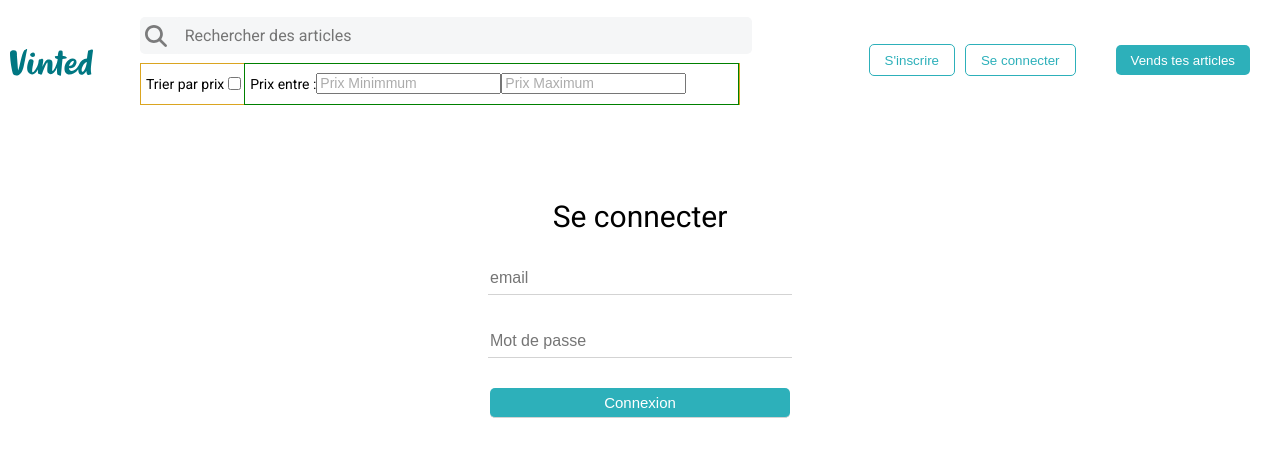
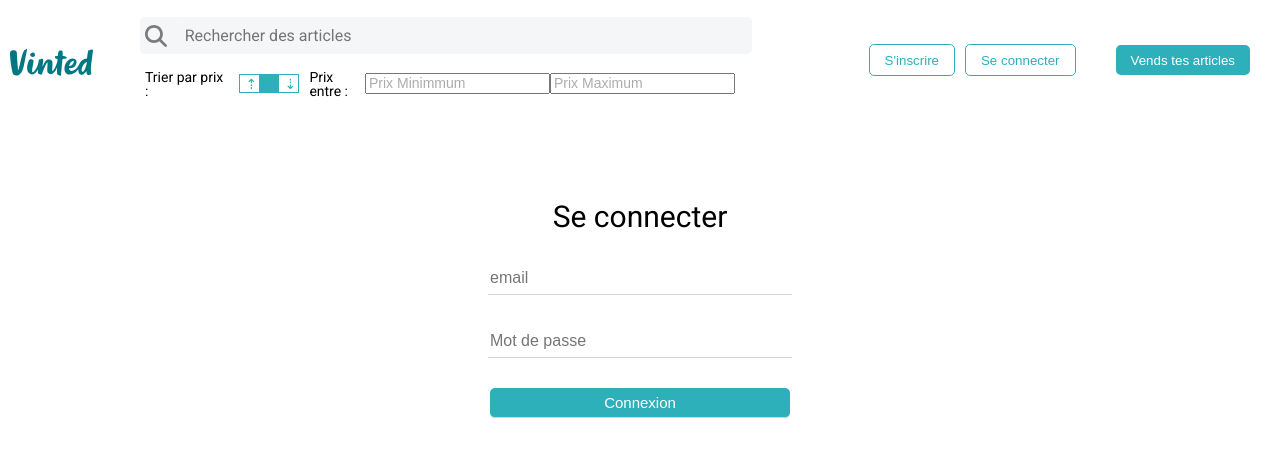
Before and after one commit to ElliotScotto/vinted091122, a React (Create React App) app: page /login in a window 1280 px wide. Shown: the top 456 px of the page. Built offline with nearby package versions, Linux system fonts and the light colour scheme; no server answers.

Commit message:
FiltersAreOK

```diff
--- a/src/App.css
+++ b/src/App.css
@@ -92,6 +92,9 @@ header {
   align-items: center;
   font-size: 14px;
 }
+.filter-offers p {
+  margin-right: 5px;
+}
 .filter-offers ::placeholder {
   font-size: 14px;
   opacity: calc(60%);
@@ -99,17 +102,63 @@ header {
 .PriceFilter-AToZ {
   padding-left: 5px;
   height: 100%;
-  flex: 1;
   display: flex;
-  border: solid 1px goldenrod;
+  /* border: solid 1px goldenrod; */
   align-items: center;
+  gap: 10px;
+}
+
+.filter-Btns {
+  display: flex;
+  gap: 20px;
+  border: solid 1px #2db0ba;
+  justify-content: center;
+  align-items: center;
+  height: 17px;
+  margin-right: 5px;
+  background-color: #2db0ba;
+}
+.filter-asc {
+  position: relative;
+}
+.filter-asc:hover {
+  background-color: #2db0ba;
+  color: white;
+}
+.filter-desc {
+  position: relative;
+}
+.filter-desc:hover {
+  background-color: #2db0ba;
+  color: white;
+}
+.arrow-icon {
+  position: absolute;
+  top: 2px;
+  left: 5px;
+  cursor: pointer;
+  color: #2db0ba;
+}
+.filter-asc-Btn {
+  background-color: white;
+  height: 15px;
+  width: 15px;
+  cursor: pointer;
+  border: none;
+}
+.filter-desc-Btn {
+  background-color: white;
+  height: 15px;
+  width: 15px;
+  cursor: pointer;
+  border: none;
 }
 .PriceFilter-Reduce {
   padding-left: 5px;
+  padding-right: 5px;
   height: 100%;
-  flex: 2;
   display: flex;
-  border: solid 1px green;
+  /* border: solid 1px green; */
   align-items: center;
 }
 /*
@@ -585,8 +634,14 @@ header {
 .publish-category-value input {
   border: none;
   width: 100%;
-  opacity: calc(50%);
 }
+.publish-category-value textarea {
+  resize: none;
+  outline: none;
+  border: none;
+  display: flex;
+}
+
 .form1 {
   display: flex;
 }
--- a/src/App.js
+++ b/src/App.js
@@ -21,9 +21,9 @@ function App() {
   const [data, setData] = useState();
   const [userToken, setUserToken] = useState(Cookies.get("userToken") || null);
   const [search, setSearch] = useState("");
-  const [priceMin, setPriceMin] = useState("");
-  const [priceMax, setPriceMax] = useState("");
-  const [sort, setSort] = useState(false);
+  const [priceMin, setPriceMin] = useState(0);
+  const [priceMax, setPriceMax] = useState(500);
+  const [sort, setSort] = useState("");
 
   // Cette fonction permet de stocker le token dans le state et dans les cookies OU supprimer le token dans le state et dans les cookies
   const handleToken = (token) => {
@@ -47,12 +47,12 @@ function App() {
                 setSearch={setSearch}
                 handleToken={handleToken}
                 userToken={userToken}
+                sort={sort}
                 priceMin={priceMin}
                 priceMax={priceMax}
+                setSort={setSort}
                 setPriceMin={setPriceMin}
                 setPriceMax={setPriceMax}
-                sort={sort}
-                setSort={setSort}
               />
             </li>
           </ul>
@@ -66,8 +66,11 @@ function App() {
                 setData={setData}
                 search={search}
                 sort={sort}
+                setSort={setSort}
                 priceMin={priceMin}
+                setPriceMin={setPriceMin}
                 priceMax={priceMax}
+                setPriceMax={setPriceMax}
               />
             }
           />
--- a/src/components/Filter.js
+++ b/src/components/Filter.js
@@ -1,8 +1,3 @@
-import { useState, useEffect } from "react";
-import axios from "axios";
-//
-
-//
 const Filter = ({
   search,
   setSearch,
@@ -13,49 +8,35 @@ const Filter = ({
   priceMax,
   setPriceMax,
 }) => {
-  const [data, setData] = useState();
-
-  const handleSort = async (event) => {
-    event.preventDefault();
-  };
-
-  //
-  useEffect(() => {
-    const fetchData = async () => {
-      // event.preventDefault();
-      try {
-        const response = await axios.get(
-          `${process.env.REACT_APP_VINTED_REACTEUR_URL}/offers?title=${search}&sort=${sort}&priceMax=${priceMax}&priceMin=${priceMin}`
-        );
-        // console.log(
-        //   "REPONSE DU SERVEUR pour la page HOME with Filter ici ",
-        //   response.data
-        // );
-        setData(response.data);
-        // setIsLoading(false);
-      } catch (error) {
-        console.log(error.response); // contrairement au error.message d'express
-      }
-    };
-    fetchData();
-  }, [search, sort, priceMin, priceMax]);
-  //
-
   return (
-    <form onSubmit={handleSort}>
     <div className="filter-offers">
       <div className="PriceFilter-AToZ">
-          Trier par prix
+        <p>Trier par prix : </p>
+        <div className="filter-Btns">
+          <div className="filter-asc">
+            <div className="arrow-icon">⇡</div>
             <input
-            type="checkbox"
-            checked={sort}
-            onChange={() => {
-              setSort(!sort);
+              className="filter-asc-Btn"
+              name="price-asc"
+              onClick={() => {
+                setSort("price-asc");
               }}
-            name="price"
             />
+          </div>
+          <div className="filter-desc">
+            <div className="arrow-icon">⇣</div>
+            <input
+              className="filter-desc-Btn"
+              name="price-desc"
+              onClick={() => {
+                setSort("price-desc");
+              }}
+            />
+          </div>
+        </div>
+      </div>
       <div className="PriceFilter-Reduce">
-            Prix entre :
+        <p>Prix entre : </p>
         <input
           type="number"
           placeholder="Prix Minimmum"
@@ -72,8 +53,6 @@ const Filter = ({
         />
       </div>
     </div>
-      </div>
-    </form>
   );
 };
 export default Filter;
--- a/src/pages/Home.js
+++ b/src/pages/Home.js
@@ -4,21 +4,25 @@ import { Link } from "react-router-dom";
 import Loading from "../components/Loading";
 import Hero from "../components/Hero";
 
-const Home = ({ search, sort, priceMin, priceMax }) => {
+const Home = ({
+  search,
+  sort,
+  setSort,
+  priceMin,
+  setPriceMin,
+  priceMax,
+  setPriceMax,
+}) => {
   const [data, setData] = useState();
   const [isLoading, setIsLoading] = useState(true);
 
-  useEffect(
-    () => {
+  useEffect(() => {
     const fetchData = async () => {
       try {
         const response = await axios.get(
-            `${process.env.REACT_APP_VINTED_REACTEUR_URL}/offers?title=${search}&sort=${sort}&PriceMax=${priceMax}&PriceMin=${priceMin}`
+          `${process.env.REACT_APP_VINTED_REACTEUR_URL}/offers?sort=${sort}&title=${search}&priceMin=${priceMin}&priceMax=${priceMax}`
         );
-          console.log(
-            "REPONSE DU SERVEUR pour la page HOME ici ",
-            response.data
-          );
+        console.log("REPONSE DU SERVEUR pour la page HOME ici ", response.data);
         setData(response.data);
         setIsLoading(false);
       } catch (error) {
@@ -26,12 +30,7 @@ const Home = ({ search, sort, priceMin, priceMax }) => {
       }
     };
     fetchData();
-    },
-    [search],
-    [sort],
-    [priceMin],
-    [priceMax]
-  );
+  }, [search, sort, priceMin, priceMax]);
 
   return isLoading ? (
     <Loading />
--- a/src/pages/Publish.js
+++ b/src/pages/Publish.js
@@ -1,5 +1,6 @@
 import { useState } from "react";
 import axios from "axios";
+import { Navigate } from "react-router-dom";
 const Publish = ({ userToken }) => {
   const [file, setFile] = useState({});
   const [preview, setPreview] = useState("");
@@ -10,7 +11,7 @@ const Publish = ({ userToken }) => {
   const [color, setColor] = useState("");
   const [condition, setCondition] = useState("");
   const [city, setCity] = useState("");
-  const [price, setPrice] = useState("");
+  const [price, setPrice] = useState(0);
   const [exchange, setExchange] = useState(false);
 
   const handleSubmit = async (event) => {
@@ -34,7 +35,7 @@ const Publish = ({ userToken }) => {
         {
           headers: {
             authorization: `Bearer ${userToken}`,
-            // "Content-Type": "multipart/form-data",
+            "Content-Type": "multipart/form-data",
           },
         }
       );
@@ -44,7 +45,7 @@ const Publish = ({ userToken }) => {
     }
   };
 
-  return (
+  return userToken ? (
     <div className="background-publish-container">
       <form onSubmit={handleSubmit}>
         <div className="publish-title">Vends ton article</div>
@@ -90,8 +91,10 @@ const Publish = ({ userToken }) => {
           <div className="publish-Title-And-Value">
             <div className="publish-category">Décris ton article</div>
             <div className="publish-category-value">
-              <input
+              <textarea
                 type="text"
+                cols="65"
+                rows="2"
                 placeholder="ex: porté quelquefois, taille correctement"
                 value={description}
                 onChange={(event) => {
@@ -182,7 +185,7 @@ const Publish = ({ userToken }) => {
               <div className="price-type">
                 <input
                   type="text"
-                  placeholder="0,00 €"
+                  placeholder=" €"
                   value={price}
                   onChange={(event) => {
                     const value = event.target.value;
@@ -210,6 +213,8 @@ const Publish = ({ userToken }) => {
         />
       </form>
     </div>
+  ) : (
+    <Navigate to="/login" />
   );
 };
 
```
Lines whose indentation alone changed are shown as unchanged.
